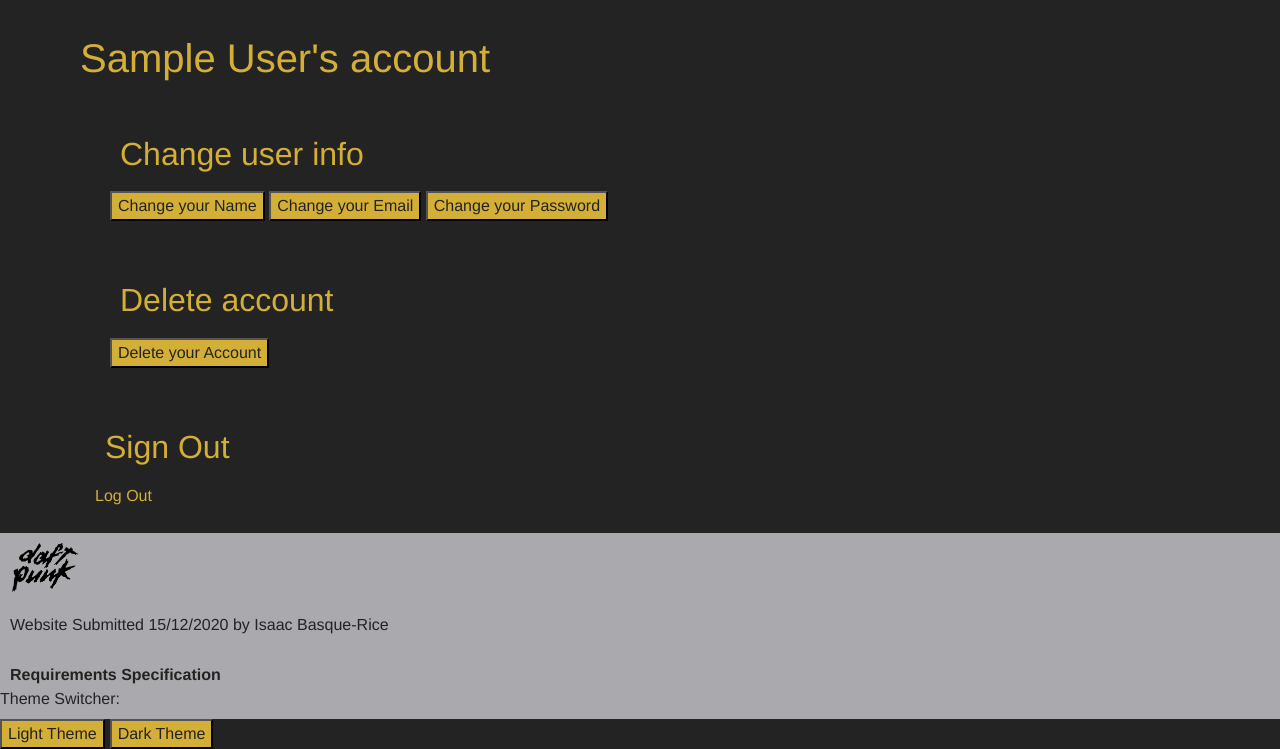
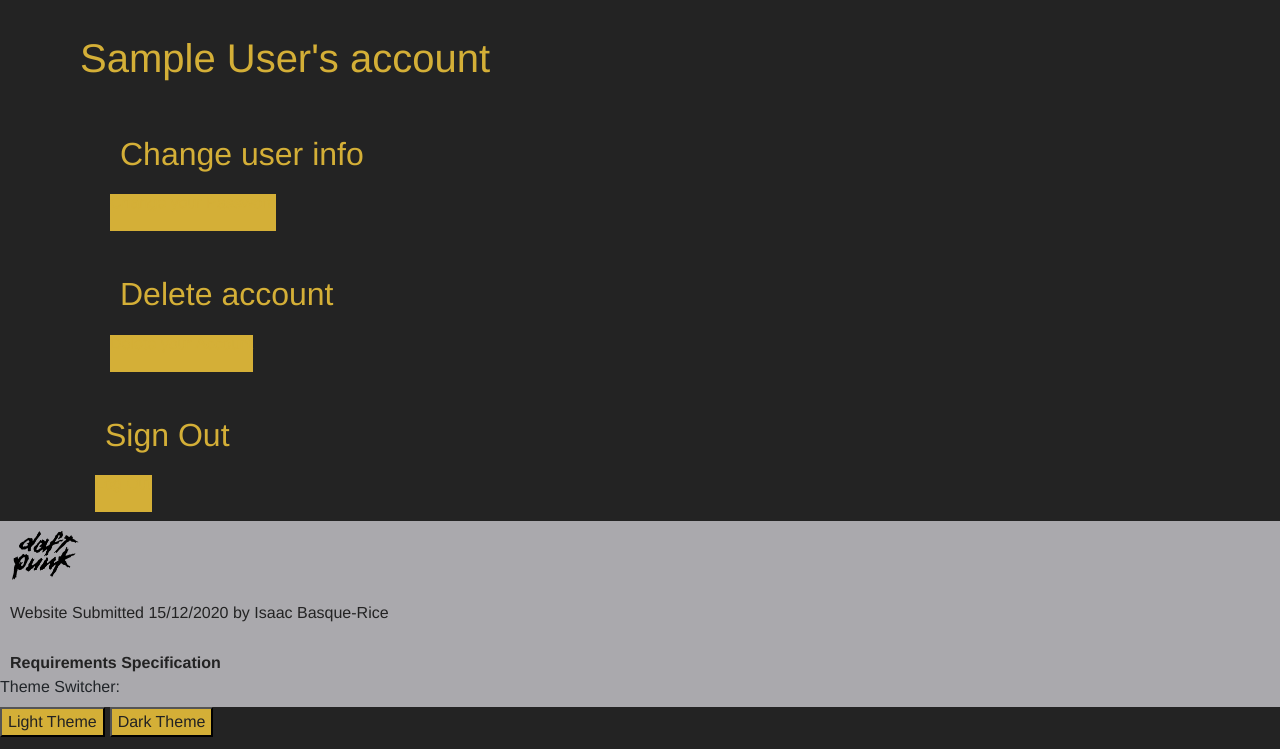
Before and after one commit to IBRice101/CMP204Coursework2, a PHP site: page /UserAccount.php in a window 1280 px wide. Shown: the part 110-859 px from the top of the page. Run offline with PHP 8.4, Linux system fonts and the light colour scheme; the visitor is signed in with stand-in values (Sample User, id 1).

Commit message:
refactored html to replace buttons with links, so php files can be accessed more easily

```diff
--- a/UserAccount.php
+++ b/UserAccount.php
@@ -23,7 +23,6 @@
 		<script src="https://code.jquery.com/jquery-3.5.1.js"
 				integrity="sha256-QWo7LDvxbWT2tbbQ97B53yJnYU3WhH/C8ycbRAkjPDc=" crossorigin="anonymous"></script>
 		<script type="text/javascript" src="scripts/js/themeChange.js"></script>
-	<script type="text/javascript" src="scripts/js/account.js"></script>
 	</head>
 	<body>
 	<?php session_start(); include 'master/header.php'?>
@@ -36,18 +35,16 @@
 		</div>
 		<div class="col">
 			<h2>Change user info</h2>
-		<button class="usrInfo" id="changeName" onclick="changeName()">Change your Name</button>
-		<button class="usrInfo" id="changeEmail" onclick="changeEmail()">Change your Email</button>
-		<button class="usrInfo" id="changePassword" onclick="changePassword()">Change your Password</button>
+			<a href="scripts/php/UserAccount/ChangePassword.php" class="usrAcc" >Change your Password</a>
 		</div>
 		<div class="col">
 			<h2>Delete account</h2>
-		<button class="usrInfo" id="deleteAccount" onclick="deleteAccount()">Delete your Account</button>
+			<a href="scripts/php/UserAccount/DeleteAccount.php" class="usrAcc" >Delete your Account</a>
 		</div>
 		<div class="row">
 			<div class="col">
 				<h2>Sign Out</h2>
-			<a href="scripts/php/scriptLogOut.php">Log Out</a>
+				<a href="scripts/php/UserAccount/LogOut.php" class="usrAcc">Log Out</a>
 			</div>
 		</div>
 	</div>
--- a/styles/mainStyle.css
+++ b/styles/mainStyle.css
@@ -96,11 +96,11 @@ button {
     color: #232323;
 }
 
-.usrInfo {
-    display:inline-block;
+.usrAcc {
+    background-color: #D4AF37;
 }
 
-.usrInfo:hover {
+.usrAcc:hover {
     background-color: #AAA9AD;
 }
 
```
Lines whose indentation alone changed are shown as unchanged.
